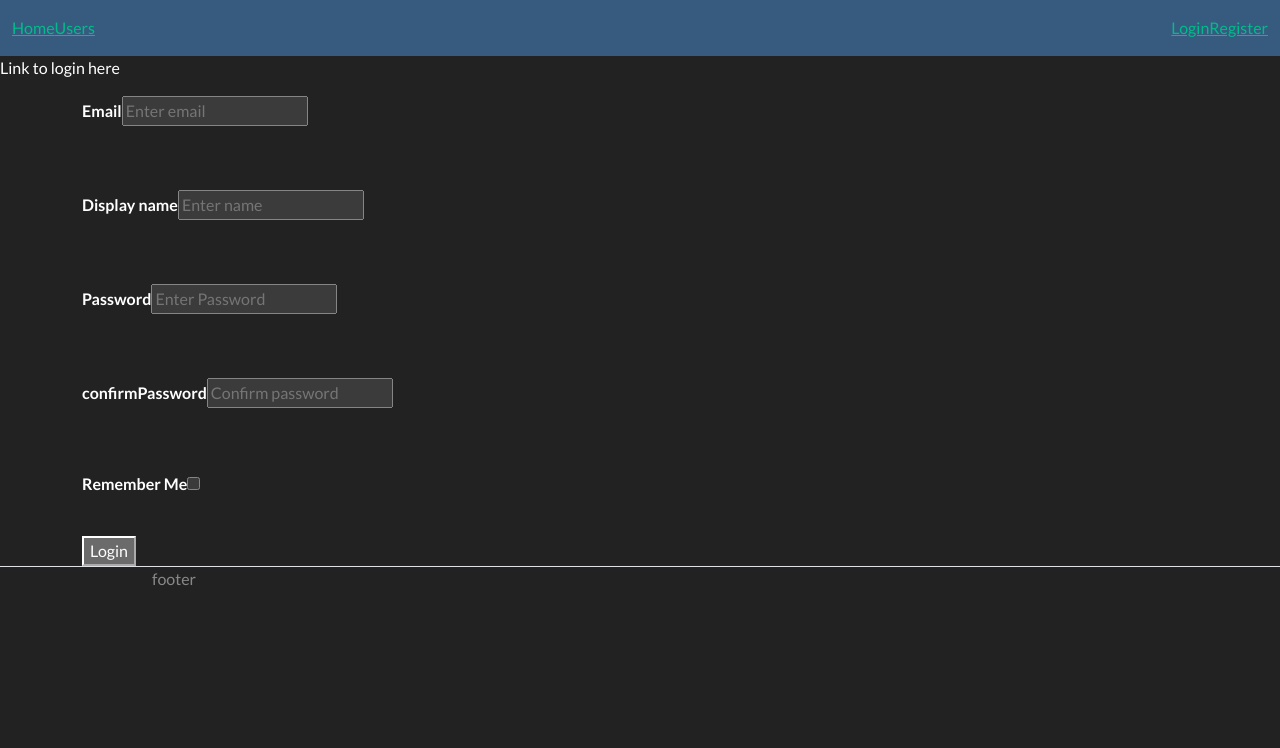
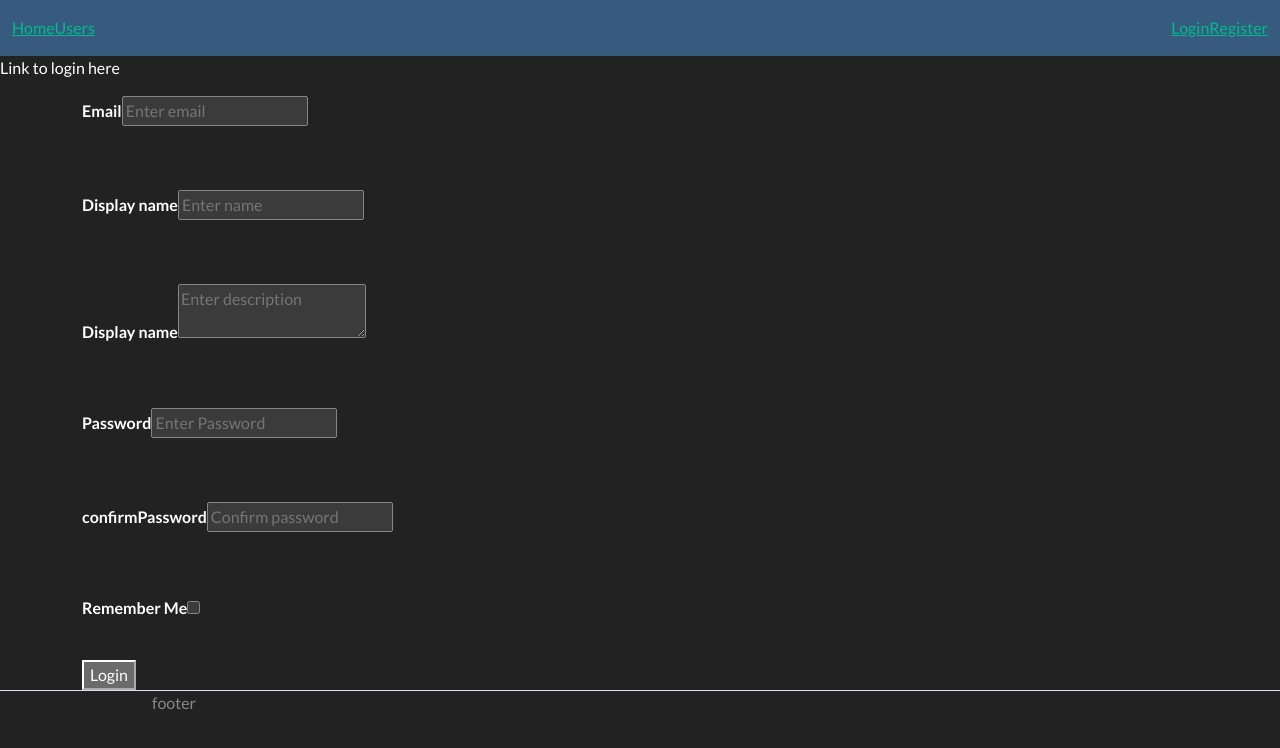
Before and after one commit to quartzout/Image-Trage-React-Front, a React (Create React App) app: page /register in a window 1280 px wide. Shown: the top 748 px of the page. Built offline with nearby package versions, Linux system fonts and the light colour scheme; no server answers.

Commit message:
добавил в пользователя описание

```diff
--- a/src/Components/Register.js
+++ b/src/Components/Register.js
@@ -16,7 +16,8 @@ export default function Login(props) {
         displayName: "",
         confirmPassword: "",
         password: "",
-        rememberMe: false
+        rememberMe: false,
+        description: ""
     })
 
     const emptyValidationData = {
@@ -24,7 +25,8 @@ export default function Login(props) {
         displayName: [],
         email: [],
         password: [],
-        confirmPassword: []
+        confirmPassword: [],
+        description: []
     }
 
     const [validationData, setValidationData] = useState(emptyValidationData)
@@ -96,6 +98,12 @@ export default function Login(props) {
 
                 <br/><br/>
 
+                <label for="displayName" ><b>Display name</b></label>
+                <textarea type="description" placeholder="Enter description" id="description" name="description" value={formData.description} onChange={onFormChanged}/> <br/>
+                {validationData.description !== [] && <ul>{validationData.description.map(val => <li className="text-danger">{val}</li>)}</ul> }
+
+                <br/><br/>
+
                 <label for="password"><b>Password</b></label>
                 <input type="password" placeholder="Enter Password" id="password" name="password" value={formData.password} onChange={onFormChanged}/><br/>
                 {validationData.password !== [] && <ul>{validationData.password.map(val => <li className="text-danger">{val}</li>)}</ul> }
```
